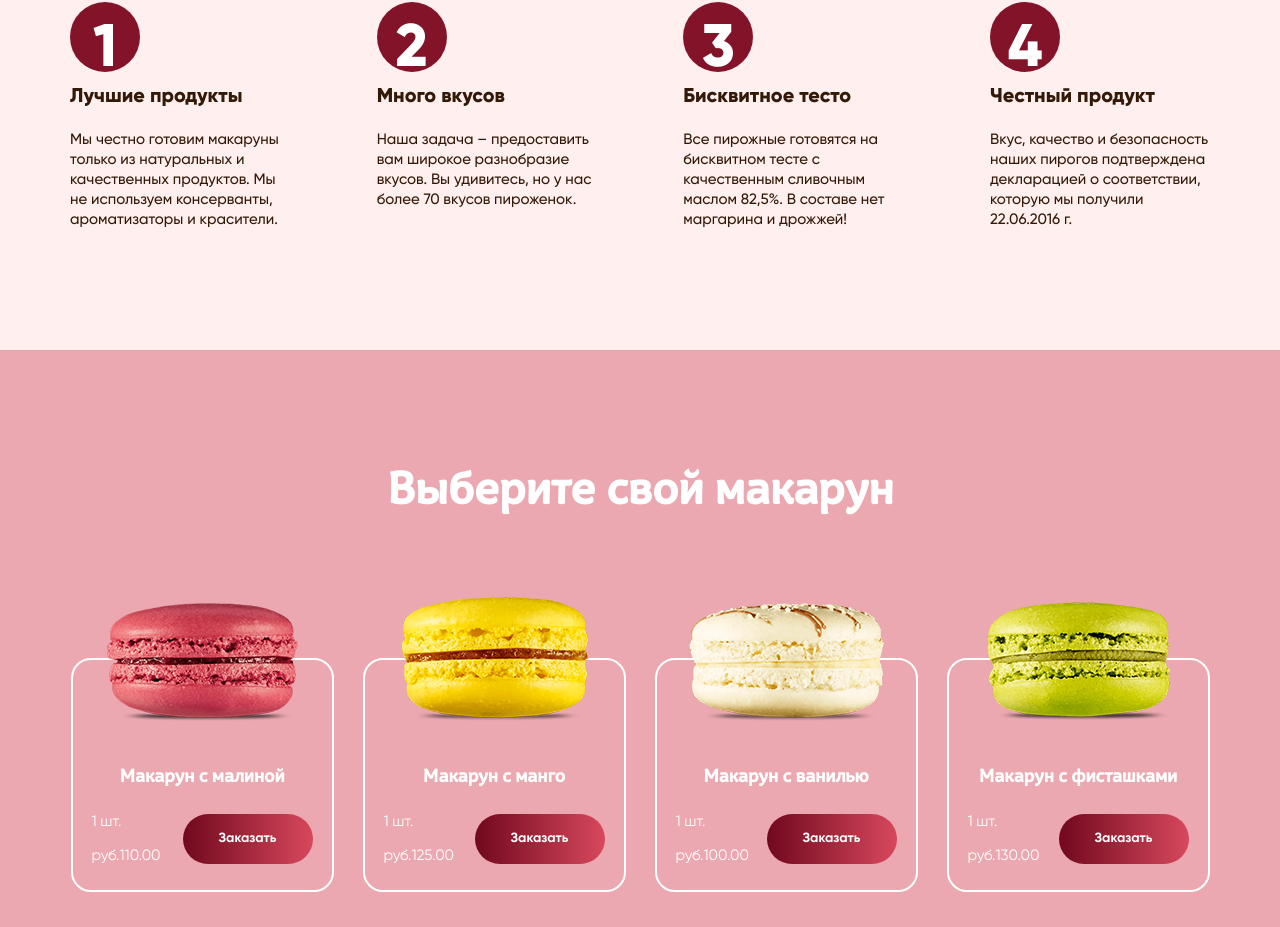
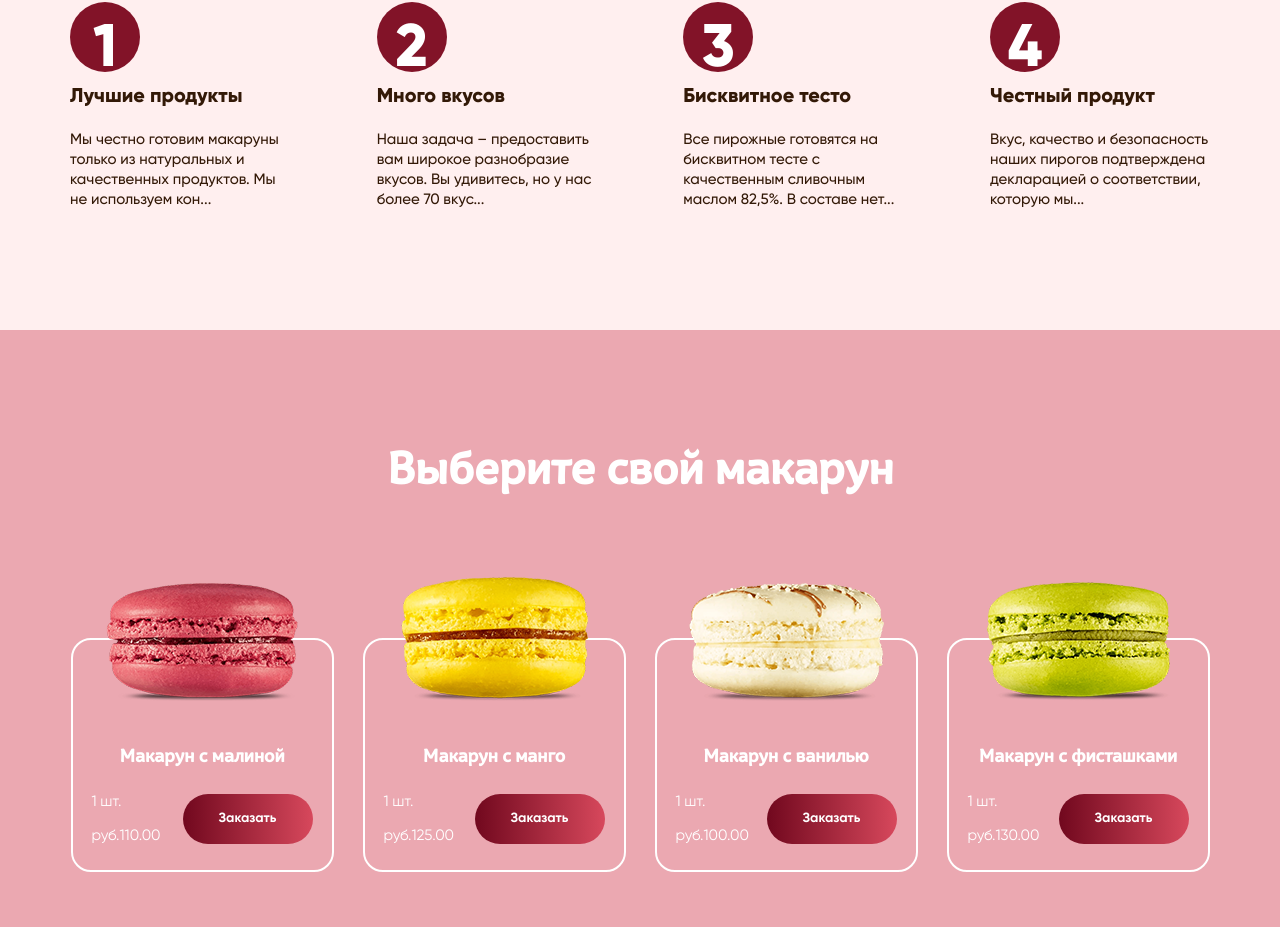
Before and after one commit to vin-ig/frontend--12_4_macaroons, an Angular app: page / in a window 1280 px wide. Shown: the part 1415-2342 px from the top of the page. Built offline with nearby package versions, Linux system fonts and the light colour scheme.

Commit message:
ShortDescriptionPipe

```diff
--- a/src/app/app.module.ts
+++ b/src/app/app.module.ts
@@ -10,6 +10,7 @@ import {FormsModule} from "@angular/forms";
 import { AdvantageComponent } from './components/advantage/advantage.component';
 import { ProductComponent } from './components/product/product.component';
 import { ButtonEffectsDirective } from './directives/button-effects.directive';
+import { ShortDescriptionPipe } from './pipes/short-description.pipe';
 
 @NgModule({
     declarations: [
@@ -19,7 +20,8 @@ import { ButtonEffectsDirective } from './directives/button-effects.directive';
         PresentComponent,
         AdvantageComponent,
         ProductComponent,
-        ButtonEffectsDirective
+        ButtonEffectsDirective,
+        ShortDescriptionPipe
     ],
     imports: [
         BrowserModule,
--- a/src/app/components/advantage/advantage.component.html
+++ b/src/app/components/advantage/advantage.component.html
@@ -17,7 +17,7 @@
             <div class="advantages-item" *ngFor="let advantage of advantages; let i = index;">
                 <div class="advantages-item-number">{{ i + 1 }}</div>
                 <div class="advantages-item-title">{{ advantage.title }}</div>
-                <div class="advantages-item-text">{{ advantage.text }}</div>
+                <div class="advantages-item-text">{{ advantage.text | shortDescription: 95 }}</div>
             </div>
         </article>
     </div>
--- /dev/null
+++ b/src/app/pipes/short-description.pipe.ts
@@ -0,0 +1,12 @@
+import {Pipe, PipeTransform} from '@angular/core';
+
+@Pipe({
+    name: 'shortDescription'
+})
+export class ShortDescriptionPipe implements PipeTransform {
+
+    transform(value: string, length: number): string {
+        return value.slice(0, length) + (value.length < length ? '' : '...')
+    }
+
+}
```
Also changed, not shown: 1 other file (tests, documents, lock files or other folders).
